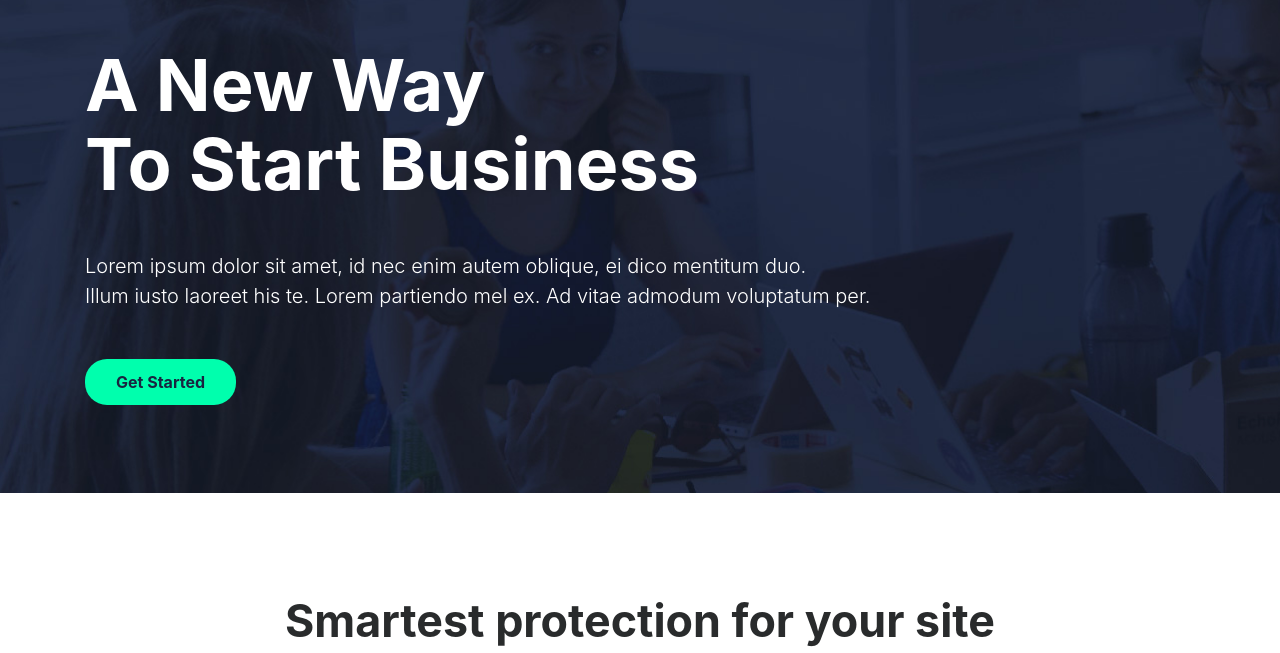
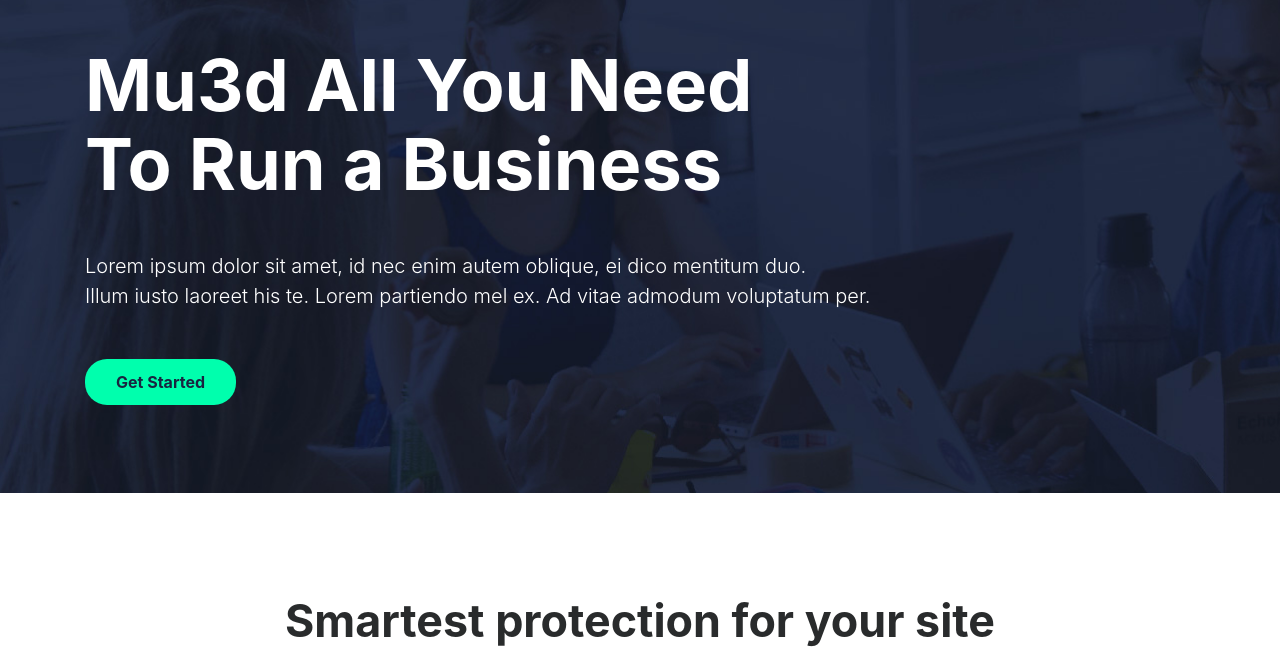
Before and after one commit to webmu3d/mu3dwebsite, a plain HTML site: page index.html in a window 1280 px wide. Shown: the part 147-800 px from the top of the page. Drawn offline with Linux system fonts and the light colour scheme.

Commit message:
1Update index.html

```diff
--- a/index.html
+++ b/index.html
@@ -32,8 +32,8 @@
                 </div>
             </header>
             <h1 data-aos="fade" data-aos-easing="linear" data-aos-duration="1000" data-aos-once="true" class="display-3 text-white font-weight-bold my-5">
-            	A New Way<br>
-            	To Start Business
+            	Mu3d All You Need<br>
+            	To Run a Business
             </h1>
             <p data-aos="fade" data-aos-easing="linear" data-aos-duration="1000" data-aos-once="true" class="lead text-white my-4">
                 Lorem ipsum dolor sit amet, id nec enim autem oblique, ei dico mentitum duo.
```
